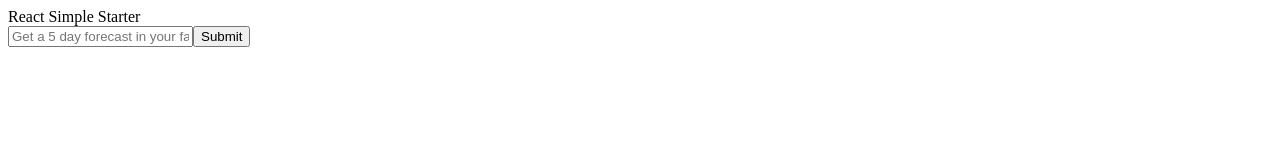
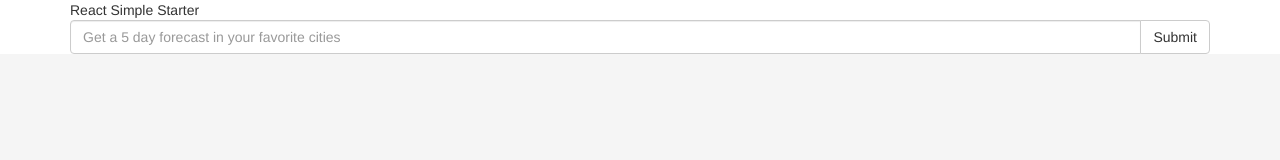
Before and after one commit to BuddhaTheChef/dynamic-weather, a React app: page / in a window 1280 px wide. Built offline with nearby package versions, Linux system fonts and the light colour scheme.

Commit message:
added in bootstrap and connected components

```diff
--- a/public/index.html
+++ b/public/index.html
@@ -19,6 +19,7 @@
       work correctly both with client-side routing and a non-root public URL.
       Learn how to configure a non-root public URL by running `npm run build`.
     -->
+    <link rel="stylesheet" href="https://maxcdn.bootstrapcdn.com/bootstrap/3.3.7/css/bootstrap.min.css" integrity="sha384-BVYiiSIFeK1dGmJRAkycuHAHRg32OmUcww7on3RYdg4Va+PmSTsz/K68vbdEjh4u" crossorigin="anonymous">
     <title>Dynamic Map</title>
   </head>
   <body>
--- /dev/null
+++ b/src/App.css
@@ -0,0 +1,3 @@
+html {
+  background-color: whitesmoke;
+}
--- a/src/components/app.js
+++ b/src/components/app.js
@@ -1,5 +1,6 @@
 import React, { Component } from 'react'
 import SearchBar from '../containers/search_bar';
+
 
 class App extends Component {
   render() {
--- a/src/containers/search_bar.js
+++ b/src/containers/search_bar.js
@@ -21,15 +21,15 @@ class SearchBar extends Component {
 
   render() {
     return (
-      <form onSubmit={this.onFormSubmit}>
+      <form onSubmit={this.onFormSubmit} className="input-group">
         <input
           placeholder="Get a 5 day forecast in your favorite cities"
-          className=""
+          className="form-control"
           value={this.state.term}
           onChange={this.onInputChange}
          />
-        <span>
-          <button type="submit" className="">Submit</button>
+        <span className="input-group-btn">
+          <button type="submit" className="btn btn-default">Submit</button>
         </span>
       </form>
     )
--- a/src/index.js
+++ b/src/index.js
@@ -5,6 +5,7 @@ import { createStore, applyMiddleware } from 'redux';
 
 import App from './components/app';
 import reducers from './reducers';
+import './App.css'
 
 const createStoreWithMiddleware = applyMiddleware()(createStore);
 
```
Also changed, not shown: App.css (deleted).
